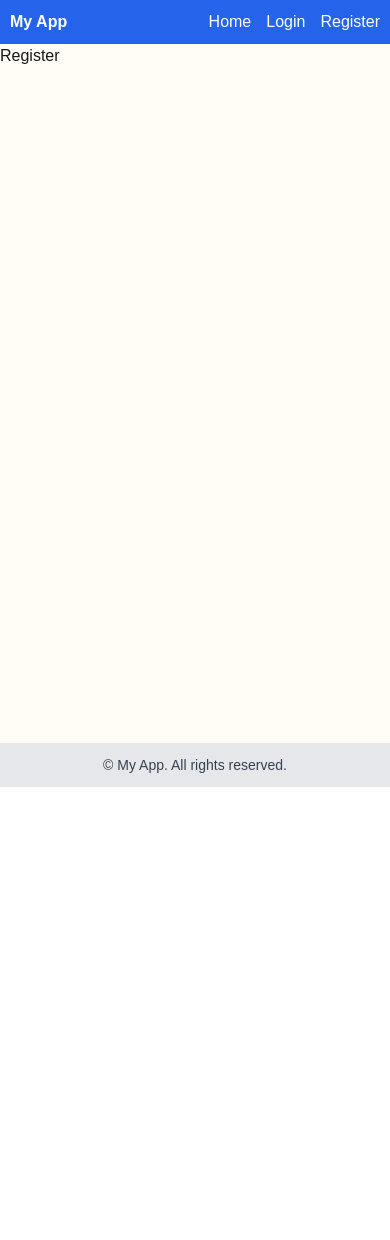
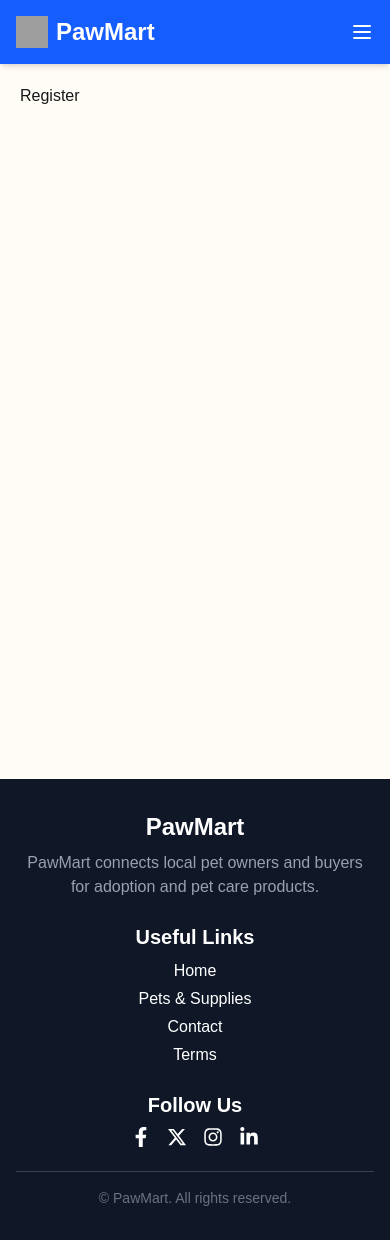
Before and after one commit to ghostarafat/assignment10-client, a React (Vite) app: page /register in a window 390 px wide. Before the commit the page ends 844 px from the top, so only its background shows below. Built offline with nearby package versions, Linux system fonts and the light colour scheme; grey boxes are pictures that could not be loaded.

Commit message:
navbar and footer responsive, polished

```diff
--- a/src/components/Footer.jsx
+++ b/src/components/Footer.jsx
@@ -1,11 +1,108 @@
 import React from "react";
+import {
+  FaFacebookF,
+  FaTwitter,
+  FaInstagram,
+  FaLinkedinIn,
+} from "react-icons/fa";
+import { FaXTwitter } from "react-icons/fa6";
+import { Link } from "react-router-dom";
 
 const Footer = () => {
   return (
-    <footer className="bg-gray-200 text-center p-3 mt-6">
-      <p className="text-sm text-gray-700">
-        &copy; My App. All rights reserved.
-      </p>
+    <footer className="bg-gray-900 text-white py-8 mt-10">
+      <div className="container max-w-6xl mx-auto px-4">
+        <div className="grid gap-6 md:grid-cols-3 sm:grid-cols-1">
+          {/* Logo & Description */}
+          <div className="flex flex-col space-y-2 text-center md:text-left">
+            <h1 className="text-2xl font-bold">PawMart</h1>
+            <p className="text-gray-400">
+              PawMart connects local pet owners and buyers for adoption and pet
+              care products.
+            </p>
+          </div>
+
+          {/* Useful Links */}
+          <div className="text-center md:text-left">
+            <h2 className="text-xl font-semibold mb-2">Useful Links</h2>
+            <ul className="space-y-1">
+              <li>
+                <Link to="/" className="hover:text-blue-400 transition-colors">
+                  Home
+                </Link>
+              </li>
+              <li>
+                <Link
+                  to="/pets-supplies"
+                  className="hover:text-blue-400 transition-colors"
+                >
+                  Pets & Supplies
+                </Link>
+              </li>
+              <li>
+                <Link
+                  to="/contact"
+                  className="hover:text-blue-400 transition-colors"
+                >
+                  Contact
+                </Link>
+              </li>
+              <li>
+                <Link
+                  to="/terms"
+                  className="hover:text-blue-400 transition-colors"
+                >
+                  Terms
+                </Link>
+              </li>
+            </ul>
+          </div>
+
+          {/* Social Links */}
+          <div className="text-center md:text-left">
+            <h2 className="text-xl font-semibold mb-2">Follow Us</h2>
+            <div className="flex justify-center md:justify-start space-x-4 mt-2">
+              <a
+                href="https://facebook.com"
+                target="_blank"
+                rel="noopener noreferrer"
+                className="hover:text-blue-500 transition-colors"
+              >
+                <FaFacebookF size={20} />
+              </a>
+              <a
+                href="https://twitter.com"
+                target="_blank"
+                rel="noopener noreferrer"
+                className="hover:text-gray-400 transition-colors"
+              >
+                <FaXTwitter size={20} />
+              </a>
+              <a
+                href="https://instagram.com"
+                target="_blank"
+                rel="noopener noreferrer"
+                className="hover:text-pink-500 transition-colors"
+              >
+                <FaInstagram size={20} />
+              </a>
+              <a
+                href="https://linkedin.com"
+                target="_blank"
+                rel="noopener noreferrer"
+                className="hover:text-blue-600 transition-colors"
+              >
+                <FaLinkedinIn size={20} />
+              </a>
+            </div>
+          </div>
+        </div>
+
+        {/* Bottom Copyright */}
+        <div className="border-t border-gray-700 mt-6 pt-4 text-center text-gray-500 text-sm">
+          &copy; PawMart. All rights reserved.
+        </div>
+      </div>
     </footer>
   );
 };
--- a/src/components/Navbar.jsx
+++ b/src/components/Navbar.jsx
@@ -1,33 +1,159 @@
-import React from "react";
+import React, { useState } from "react";
 import { Link } from "react-router-dom";
 
 const Navbar = () => {
+  const [user, setUser] = useState(null);
+  const [isOpen, setIsOpen] = useState(false);
+
   return (
-    <nav style={{ backgroundColor: "#2563eb", padding: "10px" }}>
-      <div
-        style={{
-          display: "flex",
-          justifyContent: "space-between",
-          alignItems: "center",
-          color: "white",
-        }}
-      >
-        <h2 style={{ fontWeight: "bold" }}>My App</h2>
-        <div style={{ display: "flex", gap: "15px" }}>
-          <Link to="/" style={{ color: "white", textDecoration: "none" }}>
+    <nav className="bg-blue-600 p-4 shadow-md">
+      <div className="container mx-auto flex justify-between items-center">
+        {/* Left: Logo + Website Name */}
+        <div className="flex items-center gap-2">
+          <img
+            src="https://cdn-icons-png.flaticon.com/512/616/616408.png"
+            alt="logo"
+            className="w-8 h-8"
+          />
+          <Link to="/" className="text-white text-2xl font-bold">
+            PawMart
+          </Link>
+        </div>
+
+        {/* Middle Menu (desktop only) */}
+        <div className="hidden md:flex gap-6 text-white">
+          <Link to="/" className="hover:text-blue-200 transition">
             Home
           </Link>
-          <Link to="/login" style={{ color: "white", textDecoration: "none" }}>
+          <Link to="/pets-supplies" className="hover:text-blue-200 transition">
+            Pets & Supplies
+          </Link>
+        </div>
+
+        {/* Right Side (Login/Register or Avatar/Logout) */}
+        <div className="hidden md:flex items-center gap-4">
+          {!user ? (
+            <>
+              <Link
+                to="/login"
+                className="text-white hover:text-blue-200 transition"
+              >
                 Login
               </Link>
               <Link
                 to="/register"
-            style={{ color: "white", textDecoration: "none" }}
+                className="text-white hover:text-blue-200 transition"
               >
                 Register
               </Link>
+            </>
+          ) : (
+            <div className="flex items-center gap-3">
+              <img
+                src={
+                  user.photoURL || "https://i.ibb.co/7z6X6TQ/default-avatar.png"
+                }
+                alt="user avatar"
+                className="w-8 h-8 rounded-full border-2 border-white"
+              />
+              <button
+                onClick={() => setUser(null)}
+                className="bg-red-500 hover:bg-red-600 text-white px-3 py-1 rounded transition"
+              >
+                Logout
+              </button>
             </div>
+          )}
         </div>
+
+        {/* Hamburger button (mobile only) */}
+        <button
+          className="text-white md:hidden"
+          onClick={() => setIsOpen(!isOpen)}
+        >
+          {isOpen ? (
+            <svg
+              className="w-6 h-6"
+              fill="none"
+              stroke="currentColor"
+              viewBox="0 0 24 24"
+              xmlns="http://www.w3.org/2000/svg"
+            >
+              <path
+                strokeLinecap="round"
+                strokeLinejoin="round"
+                strokeWidth="2"
+                d="M6 18L18 6M6 6l12 12"
+              />
+            </svg>
+          ) : (
+            <svg
+              className="w-6 h-6"
+              fill="none"
+              stroke="currentColor"
+              viewBox="0 0 24 24"
+              xmlns="http://www.w3.org/2000/svg"
+            >
+              <path
+                strokeLinecap="round"
+                strokeLinejoin="round"
+                strokeWidth="2"
+                d="M4 6h16M4 12h16M4 18h16"
+              />
+            </svg>
+          )}
+        </button>
+      </div>
+
+      {/* Mobile menu */}
+      {isOpen && (
+        <div className="md:hidden mt-3 text-white flex flex-col gap-2">
+          <Link to="/" className="hover:text-blue-200 transition">
+            Home
+          </Link>
+          <Link to="/pets-supplies" className="hover:text-blue-200 transition">
+            Pets & Supplies
+          </Link>
+
+          {user && (
+            <>
+              <Link
+                to="/add-listing"
+                className="hover:text-blue-200 transition"
+              >
+                Add Listing
+              </Link>
+              <Link
+                to="/my-listings"
+                className="hover:text-blue-200 transition"
+              >
+                My Listings
+              </Link>
+              <Link to="/my-orders" className="hover:text-blue-200 transition">
+                My Orders
+              </Link>
+            </>
+          )}
+
+          {!user ? (
+            <>
+              <Link to="/login" className="hover:text-blue-200 transition">
+                Login
+              </Link>
+              <Link to="/register" className="hover:text-blue-200 transition">
+                Register
+              </Link>
+            </>
+          ) : (
+            <button
+              onClick={() => setUser(null)}
+              className="bg-red-500 hover:bg-red-600 text-white px-3 py-1 rounded transition w-fit"
+            >
+              Logout
+            </button>
+          )}
+        </div>
+      )}
     </nav>
   );
 };
--- a/src/layout/Root.jsx
+++ b/src/layout/Root.jsx
@@ -7,9 +7,11 @@ const Root = () => {
   return (
     <div>
       <Navbar />
-      <div style={{ minHeight: "80vh" }}>
+
+      <div style={{ minHeight: "80vh", padding: "20px" }}>
         <Outlet />
       </div>
+
       <Footer />
     </div>
   );
```
Lines whose indentation alone changed are shown as unchanged.
